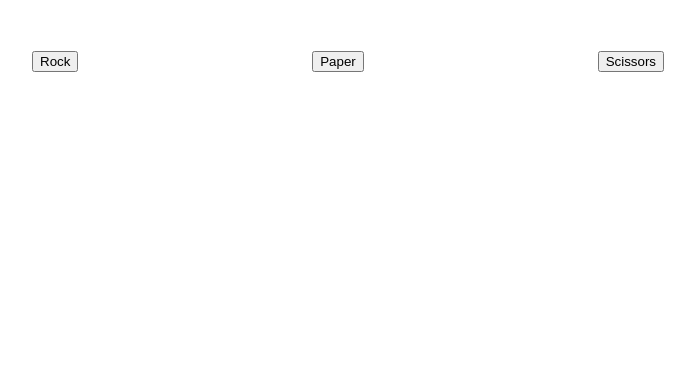
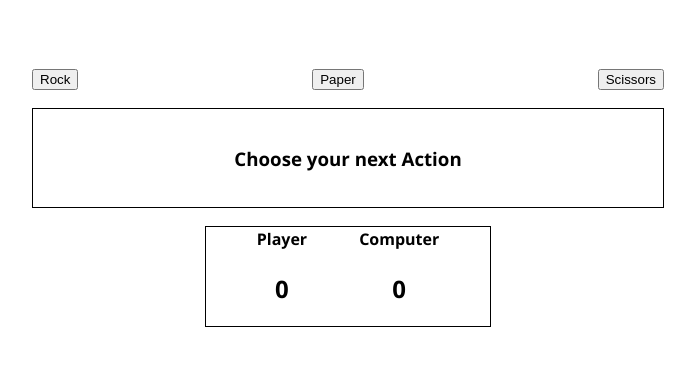
Before and after one commit to bassam55/rock-paper-scissors, a plain HTML site: page index.html in a window 1280 px wide. Shown: the part 150-516 px from the top of the page, without its empty margins (292-987 px from the left). Drawn offline with Linux system fonts and the light colour scheme.

Commit message:
added simple UI for score

```diff
--- a/index.html
+++ b/index.html
@@ -24,7 +24,26 @@
             <button class="button" id="paper">Paper</button>
             <button class="button" id="Scissors">Scissors</button>
         </div>
+        <div class="round-result section-container">
+            <h3 class="current-round">Choose your next Action</h3>
+        </div>
 
+        <div class="score section-container">
+            <table class="score-list">
+                <thead>
+                    <tr>
+                        <th>Player</th>
+                        <th>Computer</th>
+                    </tr>
+                </thead>
+                <tbody>
+                    <tr>
+                        <td class="player-score"><h2>0</h2></td>
+                        <td class="computer-score"><h2>0</h2></td>
+                    </tr>
+                </tbody>
+            </table>
+        </div>
 
         <script src="script.js" async defer></script>
     </body>
--- a/style.css
+++ b/style.css
@@ -1,5 +1,7 @@
 body{
-   font-family: 'Segoe UI', Tahoma, Geneva, Verdana, sans-serif;
+    font-family: 'Segoe UI', Tahoma, Geneva, Verdana, sans-serif;
+    display: flex;
+    flex-direction: column;
 }
 
 .game-title{
@@ -10,7 +12,22 @@ body{
 
 .button-container{
     display: flex;
-    align-items: flex-end;
     justify-content: space-between;
-    padding: 0% 25%;
+    padding: 18px 25%;
 }
+
+.section-container{
+    display: flex;
+    justify-content: center;
+    padding: 18px;
+}
+.round-result{
+    margin: auto 25%;
+    border: 1px solid;
+}
+table {
+    border-collapse: separate;
+    border-spacing: 50px 0;
+    text-align: center;
+    border: 1px solid;
+}
```
